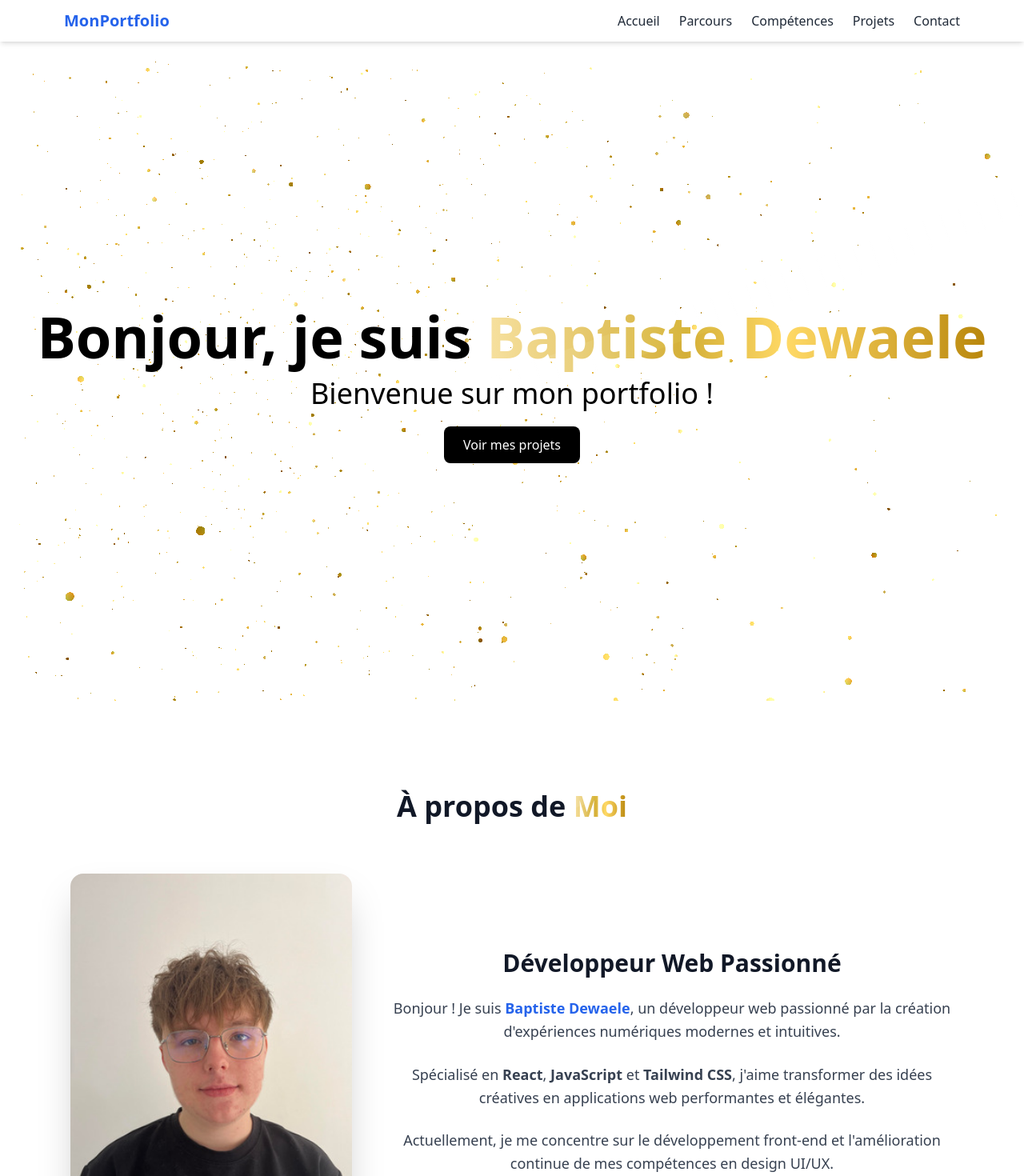
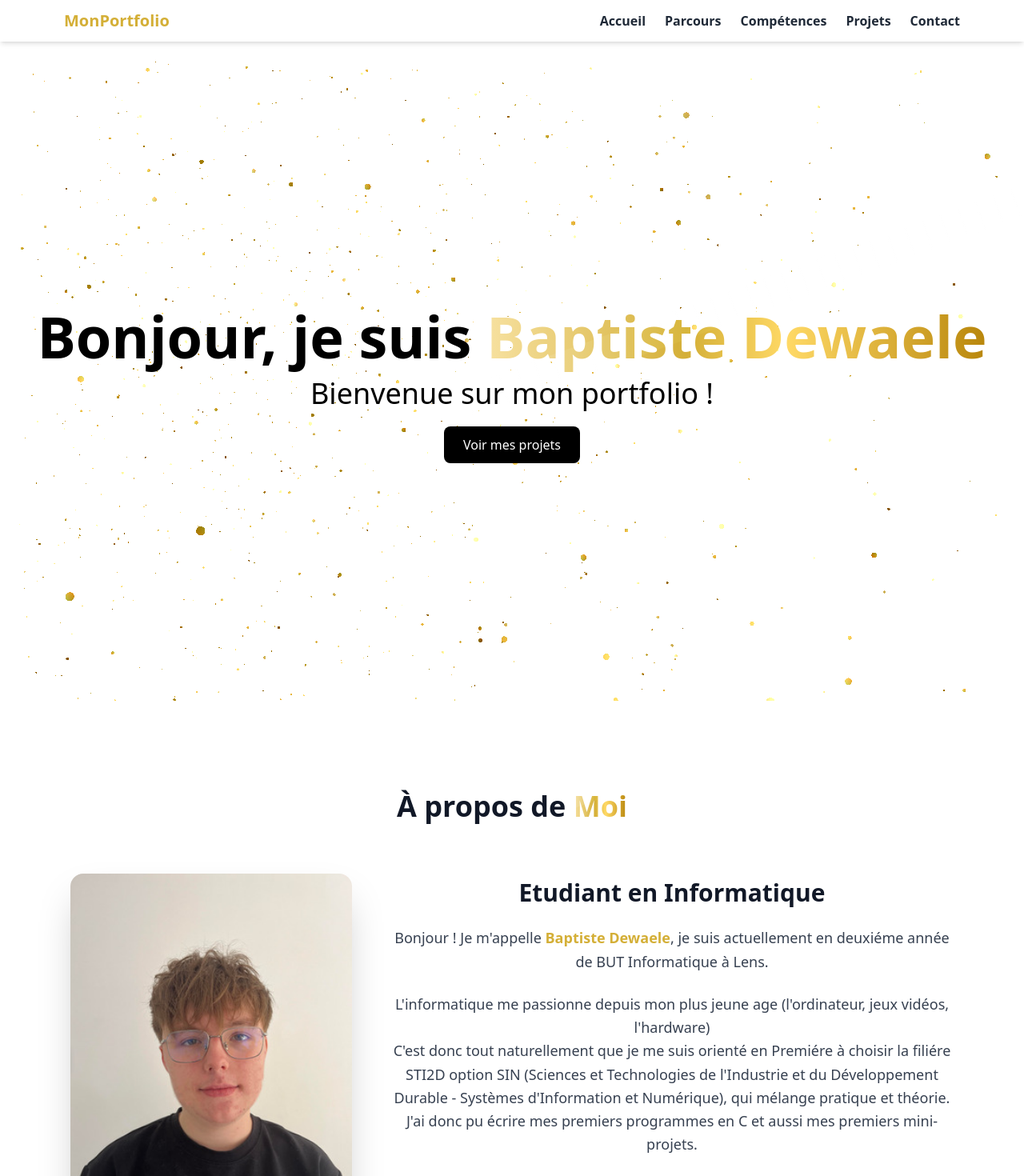
Before and after one commit to gmkiii/portfolio, a React (Vite) app: page /#/ in a window 1280 px wide. Before the commit this address led to /#/projects. Shown: the top 1470 px of the page at 80% size. Built offline with nearby package versions, Linux system fonts and the light colour scheme.

Commit message:
Ajout du A propos de moi ainsi que de quelques correctifs visuels

```diff
--- a/src/components/Navbar.jsx
+++ b/src/components/Navbar.jsx
@@ -4,23 +4,23 @@ export default function Navbar() {
   return (
     <nav className="bg-white shadow-md sticky top-0 z-50">
       <div className="max-w-6xl mx-auto px-4 py-3 flex justify-between items-center">
-        <Link to="/" className="text-xl font-bold text-blue-600">
+        <Link to="/" className="text-xl font-bold text-midas">
           MonPortfolio
         </Link>
         <div className="space-x-6">
-          <Link to="/" className="hover:text-blue-600">
+          <Link to="/" className="hover:text-midas  font-bold">
             Accueil
           </Link>
-          <Link to="/parcours" className="hover:text-blue-600">
+          <Link to="/parcours" className="hover:text-midas font-bold">
             Parcours
           </Link>
-          <Link to="/competence" className="hover:text-blue-600">
+          <Link to="/competence" className="hover:text-midas font-bold">
             Compétences
           </Link>
-          <Link to="/projects" className="hover:text-blue-600">
+          <Link to="/projects" className="hover:text-midas font-bold">
             Projets
           </Link>
-          <Link to="/contact" className="hover:text-blue-600">
+          <Link to="/contact" className="hover:text-midas font-bold">
             Contact
           </Link>
         </div>
--- a/src/pages/Home.jsx
+++ b/src/pages/Home.jsx
@@ -24,7 +24,7 @@ export default function Home() {
           </p>
           <a
             href="/projects"
-            className="bg-[#000000] text-white px-6 py-3 rounded-lg hover:bg-blue-700 transition"
+            className="bg-[#000000] text-white px-6 py-3 rounded-lg hover:bg-midas transition"
           >
             Voir mes projets
           </a>
@@ -47,7 +47,7 @@ export default function Home() {
                   alt="Baptiste Dewaele"
                   className="rounded-2xl shadow-2xl w-full object-cover
                              transition-transform duration-1000
-                             group-hover:scale-105 group-hover:shadow-blue-500/100"
+                             group-hover:scale-105 group-hover:shadow-midas"
                 />
                 <div className=""></div>
               </div>
@@ -56,29 +56,31 @@ export default function Home() {
             {/* Contenu texte */}
             <div className="md:w-2/3 space-y-6">
               <h3 className="text-3xl font-bold text-gray-900">
-                Développeur Web Passionné
+                Etudiant en Informatique
               </h3>
 
 <p className="text-lg text-gray-700 leading-relaxed">
-                Bonjour ! Je suis{" "}
-                <span className="font-semibold text-blue-600">
+    Bonjour ! Je m'appelle{" "}
+    <span className="font-semibold text-midas">
       Baptiste Dewaele
     </span>
-                , un développeur web passionné par la création d'expériences
-                numériques modernes et intuitives.
+    , je suis actuellement en deuxiéme année de BUT Informatique à Lens.
   </p>
 
-              <p className="text-lg text-gray-700 leading-relaxed">
-                Spécialisé en <span className="font-semibold">React</span>,
-                <span className="font-semibold"> JavaScript</span> et
-                <span className="font-semibold"> Tailwind CSS</span>, j'aime
-                transformer des idées créatives en applications web performantes
-                et élégantes.
+  <p className="text-lg text-gray-700 leading-relaxed mt-4">
+    L'informatique me passionne depuis mon plus jeune age (l'ordinateur, jeux vidéos, l'hardware)
+    <br />
+    C'est donc tout naturellement que je me suis orienté en Premiére à choisir la filiére
+    STI2D option SIN (Sciences et Technologies de l'Industrie et du Développement Durable -
+    Systèmes d'Information et Numérique), qui mélange pratique et théorie.
+    J'ai donc pu écrire mes premiers programmes en C et aussi mes premiers mini-projets.
   </p>
 
-              <p className="text-lg text-gray-700 leading-relaxed">
-                Actuellement, je me concentre sur le développement front-end et
-                l'amélioration continue de mes compétences en design UI/UX.
+  <p className="text-lg text-gray-700 leading-relaxed mt-4">
+    C'est donc en toute logique que je me suis orienté vers un BUT Informatique
+    qui mélange aussi bien la théorie que la pratique.
+    Grace à cette formation j'ai pu acquérir des vrais bases solides
+    tout en continuant de travailler en groupe.
   </p>
             </div>
           </div>
--- a/tailwind.config.js
+++ b/tailwind.config.js
@@ -9,6 +9,9 @@ export default {
           dark: "#B8860B",
           light: "#FFE082",
         },
+      },
+      boxShadow: {
+          midas: "0 4px 15px 0 rgba(212, 175, 55, 0.5)",
       },
       animation: {
         "fade-in": "fadeIn 0.8s ease-out",
```
Lines whose indentation alone changed are shown as unchanged.
